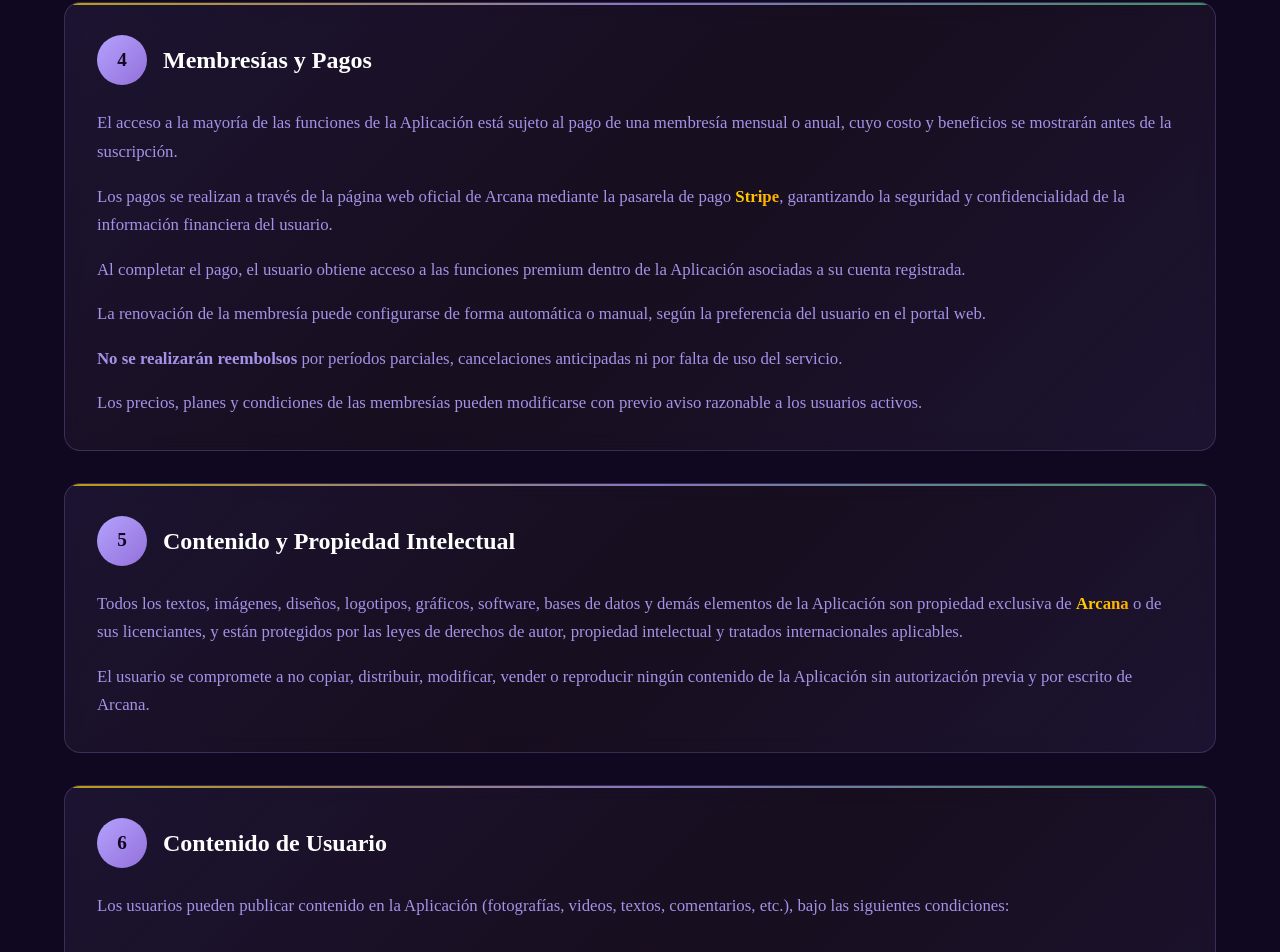
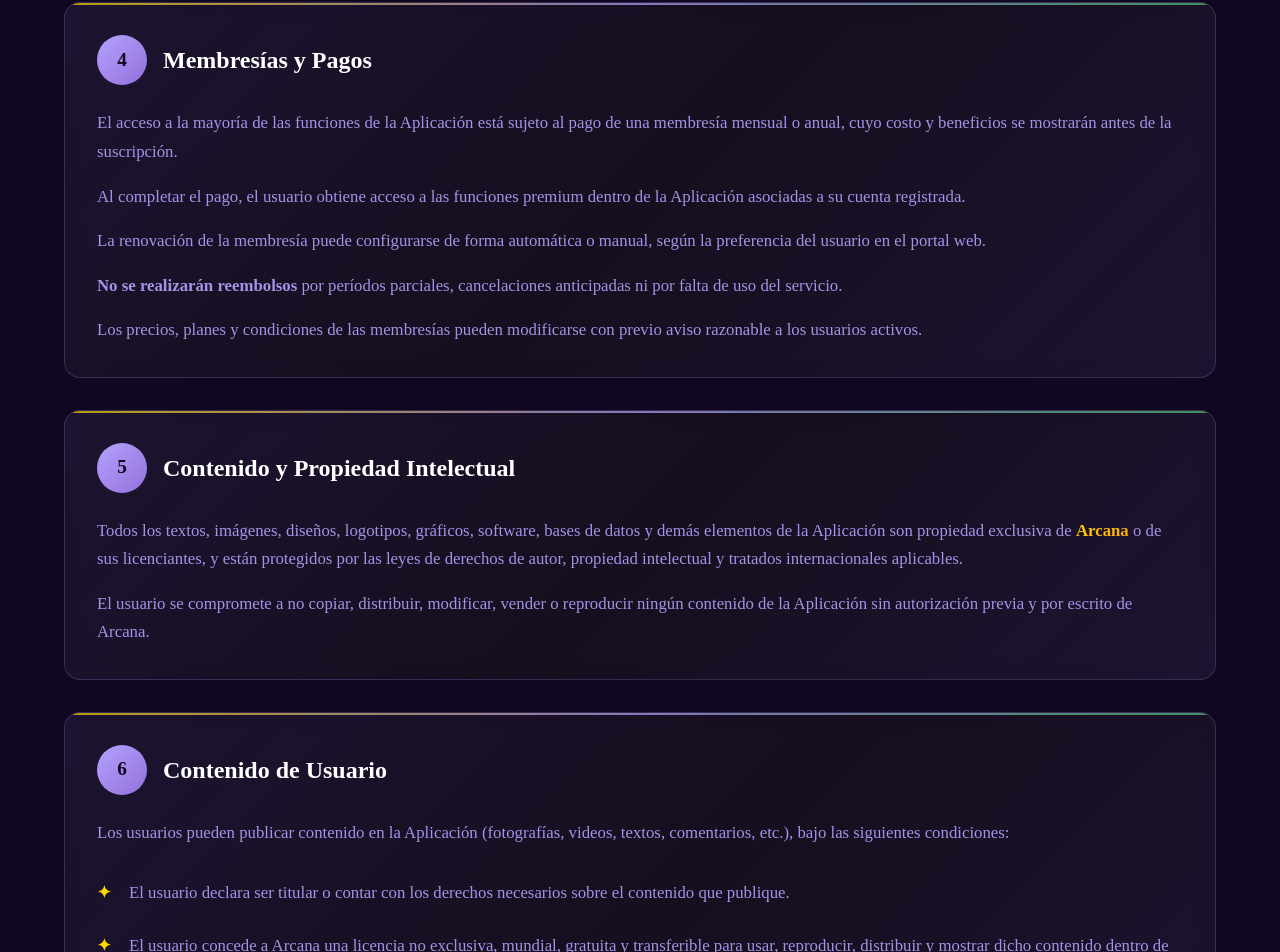
Before and after one commit to Sebas-Barrera/landing-page-arcana, an Angular app: page /terminos-y-condiciones in a window 1280 px wide. Shown: the part 1309-2261 px from the top of the page. Built offline with nearby package versions, Linux system fonts and the light colour scheme; a web font is replaced by a local one.

Commit message:
docs(terminos-y-condiciones): remove stripe payment gateway reference

```diff
--- a/src/app/terminos-y-condiciones/terminos-y-condiciones.component.html
+++ b/src/app/terminos-y-condiciones/terminos-y-condiciones.component.html
@@ -96,9 +96,6 @@
           <div class="section-text">
             <p>
               El acceso a la mayoría de las funciones de la Aplicación está sujeto al pago de una membresía mensual o anual, cuyo costo y beneficios se mostrarán antes de la suscripción.
-            </p>
-            <p>
-              Los pagos se realizan a través de la página web oficial de Arcana mediante la pasarela de pago <span class="highlight-text">Stripe</span>, garantizando la seguridad y confidencialidad de la información financiera del usuario.
             </p>
             <p>
               Al completar el pago, el usuario obtiene acceso a las funciones premium dentro de la Aplicación asociadas a su cuenta registrada.
```
